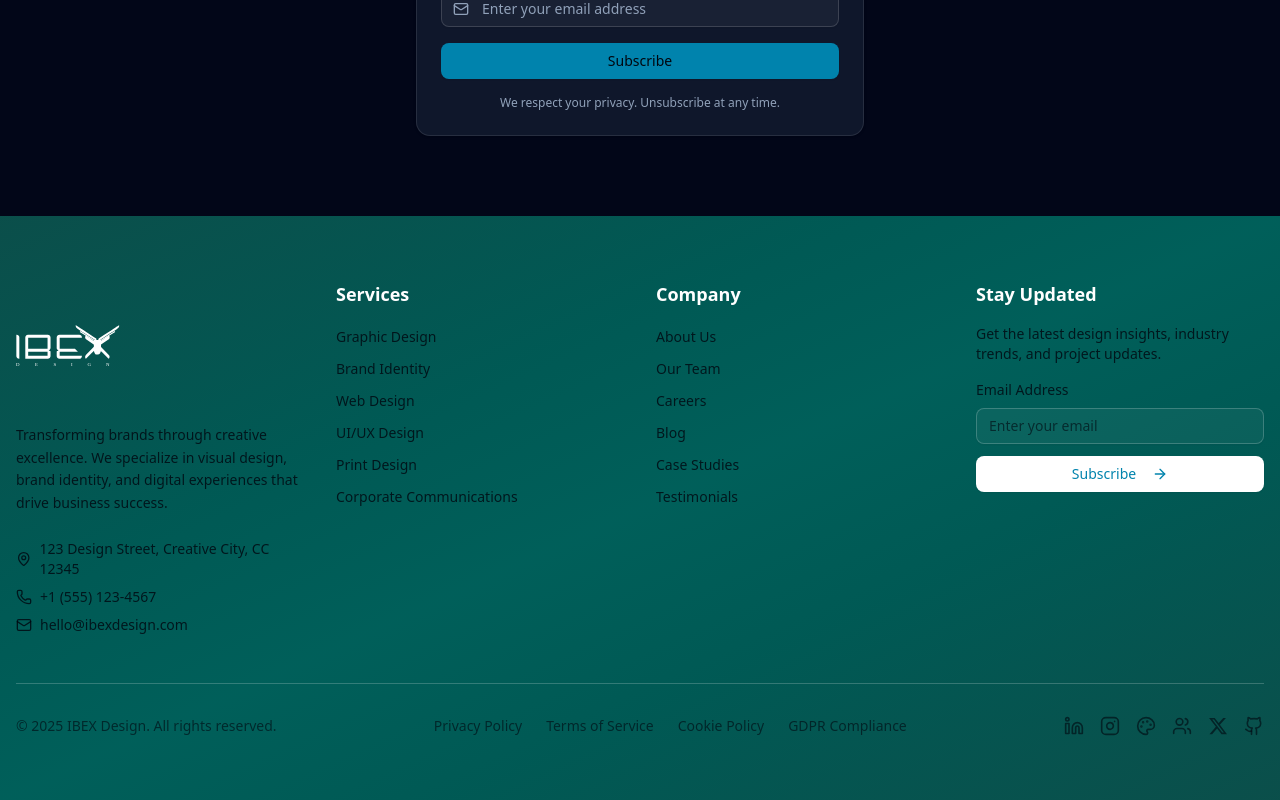
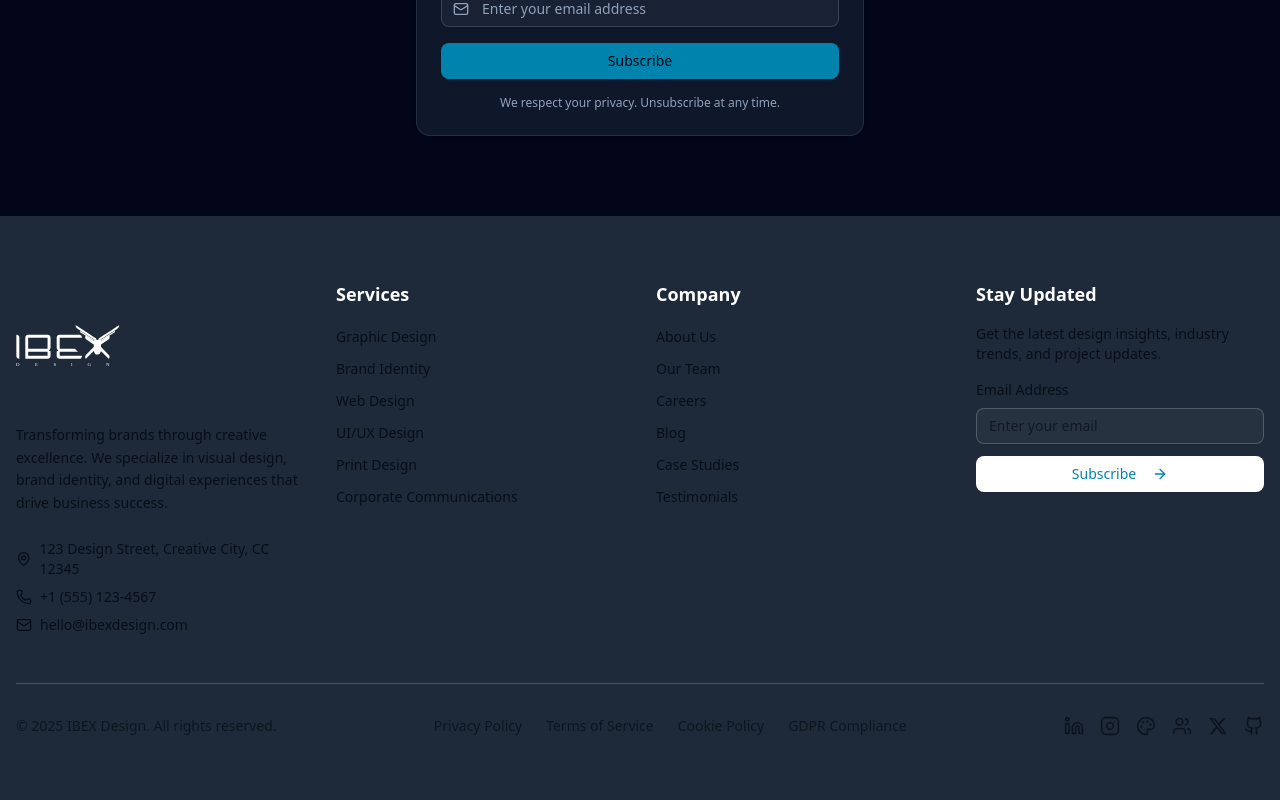
Before and after one commit to khurramsaadat/ibex, a Next.js app: page / in a window 1280 px wide. Shown: the part 5950-6750 px from the top of the page. Built offline with nearby package versions, Linux system fonts and the light colour scheme.

Commit message:
Change footer background to grey
- Replaced teal gradient background with solid grey-800
- Cleaner, more professional appearance
- Better contrast with white text and custom blue accents
- Maintains all existing functionality and color scheme
- Enhanced visual hierarchy with neutral background

```diff
--- a/src/components/layout/footer.tsx
+++ b/src/components/layout/footer.tsx
@@ -67,7 +67,7 @@ export function Footer() {
   ];
 
   return (
-    <footer className="bg-gradient-to-br from-teal-900 via-teal-800 to-teal-900 text-white">
+    <footer className="bg-gray-800 text-white">
       <div className="container mx-auto px-4 py-16">
         <div className="grid grid-cols-1 md:grid-cols-2 lg:grid-cols-4 gap-8">
           {/* Company Info */}
```
